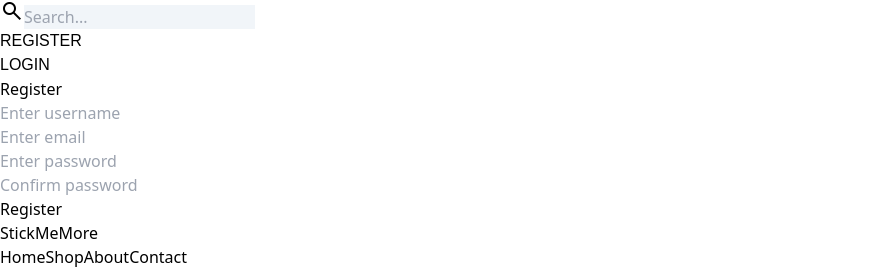
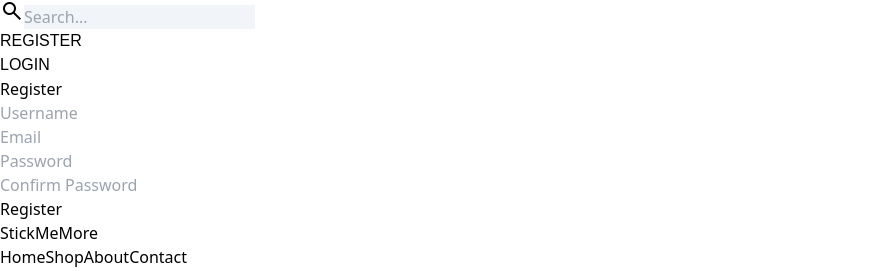
Before and after one commit to KiLLua08/stickmemore, a React (Vite) app in the folder client/: page /register in a window 1280 px wide. Shown: the part 750-1021 px from the top of the page, without its empty margins (0-891 px from the left). Built offline with nearby package versions, Linux system fonts and the light colour scheme; a web font is replaced by a local one.

Commit message:
ui ui uiiiiiiiiiiiii

```diff
--- a/client/package.json
+++ b/client/package.json
@@ -13,13 +13,16 @@
     "@cloudinary/react": "^1.13.0",
     "@cloudinary/url-gen": "^1.19.0",
     "axios": "^1.6.7",
+    "bootstrap": "^5.3.3",
     "framer-motion": "^11.2.9",
     "react": "^18.2.0",
+    "react-bootstrap": "^2.10.2",
     "react-dom": "^18.2.0",
     "react-icons": "^5.2.1",
     "react-loading-skeleton": "^3.4.0",
     "react-router-dom": "^6.22.0",
-    "react-spinners": "^0.13.8"
+    "react-spinners": "^0.13.8",
+    "react-toastify": "^10.0.5"
   },
   "devDependencies": {
     "@types/react": "^18.2.55",
--- a/client/src/Layout.jsx
+++ b/client/src/Layout.jsx
@@ -1,5 +1,9 @@
 import React from 'react';
 import { BrowserRouter as Router, Routes, Route } from 'react-router-dom';
+
+import { ToastContainer, toast } from 'react-toastify';
+import 'react-toastify/dist/ReactToastify.css';
+
 import Header from './components/Header';
 import Footer from './components/Footer';
 import Home from './pages/Home';
@@ -25,6 +29,7 @@
     <Router>
       <Header />
       <div className="flex-grow flex justify-center items-center py-20">
+        <ToastContainer />
         <Routes>
           <Route path="/" element={<Welcome />} />
           <Route path="/register" element={<Register />} />
--- a/client/src/pages/Payement/CheckoutPage.jsx
+++ b/client/src/pages/Payement/CheckoutPage.jsx
@@ -1,4 +1,3 @@
-// src/pages/CheckoutPage.js
 import React, { useState } from 'react';
 
 const CheckoutPage = () => {
@@ -17,7 +16,7 @@
 
   const handleSubmit = (e) => {
     e.preventDefault();
-    // Handle order submission logic
+    // Logic missing
   };
 
   return (
--- a/client/src/pages/Payement/OrderConfirmationPage.jsx
+++ b/client/src/pages/Payement/OrderConfirmationPage.jsx
@@ -1,9 +1,7 @@
-// src/pages/OrderConfirmationPage.js
 import React from 'react';
 
 const OrderConfirmationPage = () => {
-  // This should come from order submission response
-  const order = {}; // Placeholder
+  const order = {};
 
   return (
     <div>
--- a/client/src/pages/auth/Login.jsx
+++ b/client/src/pages/auth/Login.jsx
@@ -1,6 +1,9 @@
+// Login.jsx
 import React, { useState } from 'react';
 import axios from 'axios';
 import { useNavigate } from 'react-router-dom';
+import { toast, ToastContainer } from 'react-toastify';
+import 'react-toastify/dist/ReactToastify.css';
 
 const Login = () => {
   const [formData, setFormData] = useState({
@@ -8,8 +11,7 @@
     password: '',
   });
 
-  const navigate = useNavigate()
-
+  const navigate = useNavigate();
   const [formErrors, setFormErrors] = useState({});
 
   const handleChange = (e) => {
@@ -18,26 +20,39 @@
     setFormErrors({ ...formErrors, [name]: '' });
   };
 
-
-
-
   const handleSubmit = async (e) => {
     e.preventDefault();
 
     const errors = validateInput(formData);
     if (Object.keys(errors).length > 0) {
       setFormErrors(errors);
+      Object.values(errors).forEach((error) => toast.error(error));
       return;
     }
 
     try {
       const response = await axios.post('http://localhost:4000/api/user/login', formData);
-      console.log(response.data.message);
-      alert('User logged in successfully!');
-      navigate('/home')
+      toast.success('You logged in successfully !', {
+        position: "top-right",
+        autoClose: 3000,
+        hideProgressBar: false,
+        closeOnClick: true,
+        pauseOnHover: true,
+        draggable: true,
+        progress: undefined,
+      });
+      setTimeout(() => navigate('/home'), 3000)
     } catch (error) {
       console.error(error.response.data.error);
-      alert('Invalid email or password. Please try again.');
+      toast.error('Invalid email or password. Please try again.', {
+        position: "top-right",
+        autoClose: 3000,
+        hideProgressBar: false,
+        closeOnClick: true,
+        pauseOnHover: true,
+        draggable: true,
+        progress: undefined,
+      });
     }
   };
 
@@ -58,35 +73,38 @@
   };
 
   return (
-    <div className='flex justify-center flex-col items-center border border-blue-600 gap-8 p-10 m-2 rounded'>
-      <h2 className=''>Login</h2>
-      <form onSubmit={handleSubmit} className='flex justify-center flex-col gap-5'>
+    <div className="flex items-center justify-center min-h-screen w-full">
+      <ToastContainer />
+      <div className="bg-transparent p-10 rounded-lg shadow-lg w-full max-w-sm border">
+        <h2 className="text-2xl font-bold mb-6 text-center">Login</h2>
+        <form onSubmit={handleSubmit} className="space-y-6">
           <div>
-          {formErrors.email && <span className='form-error'>{formErrors.email}</span>}
           <input
-            className='border rounded border-yellow-300 p-2'
-            type='text'
-            name='email'
-            placeholder='Enter email'
+            className={`w-full px-4 py-3 border rounded-lg ${formErrors.email ? 'border-red-500' : 'border-gray-300'} focus:outline-none focus:ring-2 focus:ring-blue-500`}
+            type="email"
+            name="email"
+            placeholder="Email"
             value={formData.email}
             onChange={handleChange}
           />
+            {formErrors.email && <p className="text-red-500 text-xs mt-1">{formErrors.email}</p>}
           </div>
           <div>
-          {formErrors.password && <span className='form-error'>{formErrors.password}</span>}
             <input
-            className='border rounded border-yellow-300 p-2'
-            type='password'
-            name='password'
-            placeholder='Enter password'
+              className={`w-full px-4 py-3 border rounded-lg ${formErrors.password ? 'border-red-500' : 'border-gray-300'}`}
+              type="password"
+              name="password"
+              placeholder="Password"
               value={formData.password}
               onChange={handleChange}
             />
+            {formErrors.password && <p className="text-red-500 text-xs mt-1">{formErrors.password}</p>}
           </div>
-        <button type='submit' className='bg-green-400 rounded m-2 p-2 text-white'>
+          <button type="submit" className="w-full py-3 bg-blue-500 text-white rounded-lg hover:bg-blue-700">
             Login
           </button>
         </form>
+      </div>
     </div>
   );
 };
--- a/client/src/pages/auth/Register.jsx
+++ b/client/src/pages/auth/Register.jsx
@@ -1,10 +1,12 @@
+// Register.jsx
 import React, { useState } from 'react';
 import axios from 'axios';
 import { useNavigate } from 'react-router-dom';
-
+import { toast, ToastContainer } from 'react-toastify';
+import 'react-toastify/dist/ReactToastify.css';
 
 const Register = () => {
-  const navigate = useNavigate()
+  const navigate = useNavigate();
   const [formData, setFormData] = useState({
     username: '',
     email: '',
@@ -17,28 +19,42 @@
   const handleChange = (e) => {
     const { name, value } = e.target;
     setFormData({ ...formData, [name]: value });
-    // Clear the error message when user starts typing
     setFormErrors({ ...formErrors, [name]: '' });
   };
 
   const handleSubmit = async (e) => {
     e.preventDefault();
 
-    // Client-side validation
     const errors = validateInput(formData);
     if (Object.keys(errors).length > 0) {
       setFormErrors(errors);
+      Object.values(errors).forEach((error) => toast.error(error));
       return;
     }
 
     try {
-      const response = await axios.post('http://localhost:4000/api/user/register', formData);
-      // console.log(response.data); // Handle success response
-      alert('User registered successfully!');
-      navigate('/login')
+      await axios.post('http://localhost:4000/api/user/register', formData);
+      toast.success('User registered successfully!', {
+        position: "top-right",
+        autoClose: 3000,
+        hideProgressBar: false,
+        closeOnClick: true,
+        pauseOnHover: true,
+        draggable: true,
+        progress: undefined,
+      });
+      setTimeout(() => navigate('/login'), 3000); // Delay navigation to ensure the toast is visible
     } catch (error) {
-      console.error(error.response.data); // Handle error response
-      alert('Failed to register. Please check your inputs.');
+      console.error(error.response.data);
+      toast.error('Failed to register. Please check your inputs.', {
+        position: "top-right",
+        autoClose: 3000,
+        hideProgressBar: false,
+        closeOnClick: true,
+        pauseOnHover: true,
+        draggable: true,
+        progress: undefined,
+      });
     }
   };
 
@@ -71,59 +87,60 @@
   };
 
   return (
-    <div className='flex justify-center flex-col items-center border border-blue-600 gap-8 p-10 m-2 rounded'>
-      <h2 className=''>Register</h2>
-      <form onSubmit={handleSubmit} className='flex justify-center flex-col gap-5'>
+    <div className="flex items-center justify-center min-h-screen w-full">
+      <ToastContainer />
+      <div className="bg-transparent p-10 rounded-lg shadow-lg w-full max-w-sm border">
+        <h2 className="text-2xl font-bold mb-6 text-center">Register</h2>
+        <form onSubmit={handleSubmit} className="space-y-6">
           <div>
-          {formErrors.username && <span className='form-error'>{formErrors.username}</span>}
             <input
-            className='border rounded border-yellow-300 p-2'
-            type='text'
-            name='username'
-            placeholder='Enter username'
+              className={`w-full px-4 py-3 border bg-transparent rounded-lg ${formErrors.username ? 'border-red-500' : 'border-gray-300'}`}
+              type="text"
+              name="username"
+              placeholder="Username"
               value={formData.username}
               onChange={handleChange}
             />
+            {formErrors.username && <p className="text-red-500 text-xs mt-1">{formErrors.username}</p>}
           </div>
           <div>
-          {formErrors.email && <span className='form-error'>{formErrors.email}</span>}
             <input
-            className='border rounded border-yellow-300 p-2'
-            type='text'
-            name='email'
-            placeholder='Enter email'
+              className={`w-full bg-transparent px-4 py-3 border rounded-lg ${formErrors.email ? 'border-red-500' : 'border-gray-300'}`}
+              type="email"
+              name="email"
+              placeholder="Email"
               value={formData.email}
               onChange={handleChange}
             />
+            {formErrors.email && <p className="text-red-500 text-xs mt-1">{formErrors.email}</p>}
           </div>
           <div>
-          {formErrors.password && <span className='form-error'>{formErrors.password}</span>}
             <input
-            className='border rounded border-yellow-300 p-2'
-            type='password'
-            name='password'
-            placeholder='Enter password'
+              className={`w-full bg-transparent px-4 py-3 border rounded-lg ${formErrors.password ? 'border-red-500' : 'border-gray-300'}`}
+              type="password"
+              name="password"
+              placeholder="Password"
               value={formData.password}
               onChange={handleChange}
             />
+            {formErrors.password && <p className="text-red-500 text-xs mt-1">{formErrors.password}</p>}
           </div>
           <div>
-          {formErrors.confirmPassword && (
-            <span className='form-error'>{formErrors.confirmPassword}</span>
-          )}
             <input
-            className='border rounded border-yellow-300 p-2'
-            type='password'
-            name='confirmPassword'
-            placeholder='Confirm password'
+              className={`w-full bg-transparent px-4 py-3 border rounded-lg ${formErrors.confirmPassword ? 'border-red-500' : 'border-gray-300'}`}
+              type="password"
+              name="confirmPassword"
+              placeholder="Confirm Password"
               value={formData.confirmPassword}
               onChange={handleChange}
             />
+            {formErrors.confirmPassword && <p className="text-red-500 text-xs mt-1">{formErrors.confirmPassword}</p>}
           </div>
-        <button type='submit' className='bg-red-400 rounded m-2 p-2 text-white'>
+          <button type="submit" className="w-full py-3 bg-blue-500 text-white rounded-lg hover:bg-blue-700">
             Register
           </button>
         </form>
+      </div>
     </div>
   );
 };
```
Also changed, not shown: 1 other file (tests, documents, lock files or other folders). Lines whose indentation alone changed are shown as unchanged.
